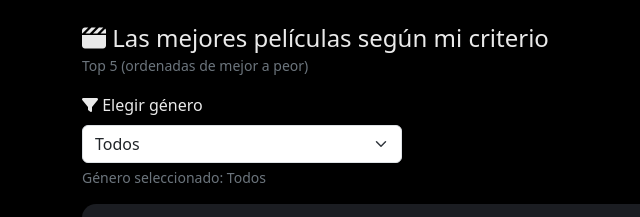
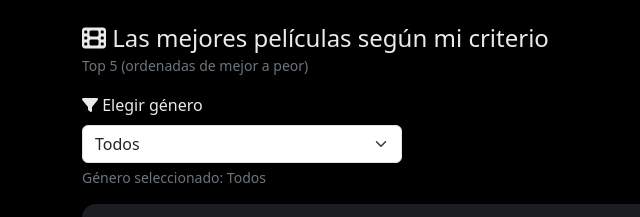
Before and after one commit to benja337/pag1, a plain HTML site: page index.html in a window 1280 px wide. Shown: the top 217 px of the page, 0-640 px from the left. Drawn offline with nearby package versions, Linux system fonts and the light colour scheme.

Commit message:
Update index.html

```diff
--- a/index.html
+++ b/index.html
@@ -21,7 +21,7 @@
   <div class="container">
     <header class="mb-3">
       <h1 class="h4 m-0">
-        <i class="fa-solid fa-clapperboard"></i> Las mejores películas según mi criterio
+        <i class="fa-solid fa-film"></i> Las mejores películas según mi criterio
       </h1>
       <small class="text-secondary">Top 5 (ordenadas de mejor a peor)</small>
     </header>
```
